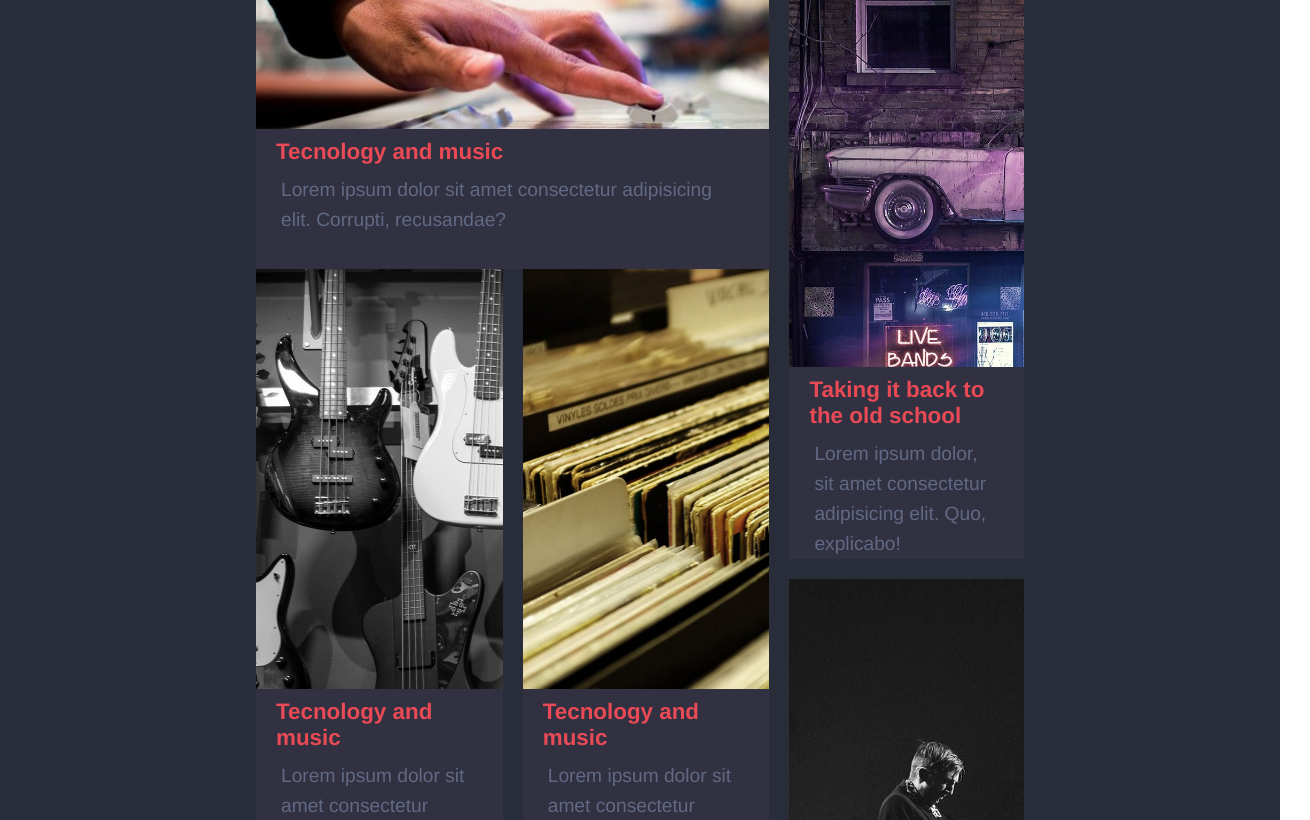
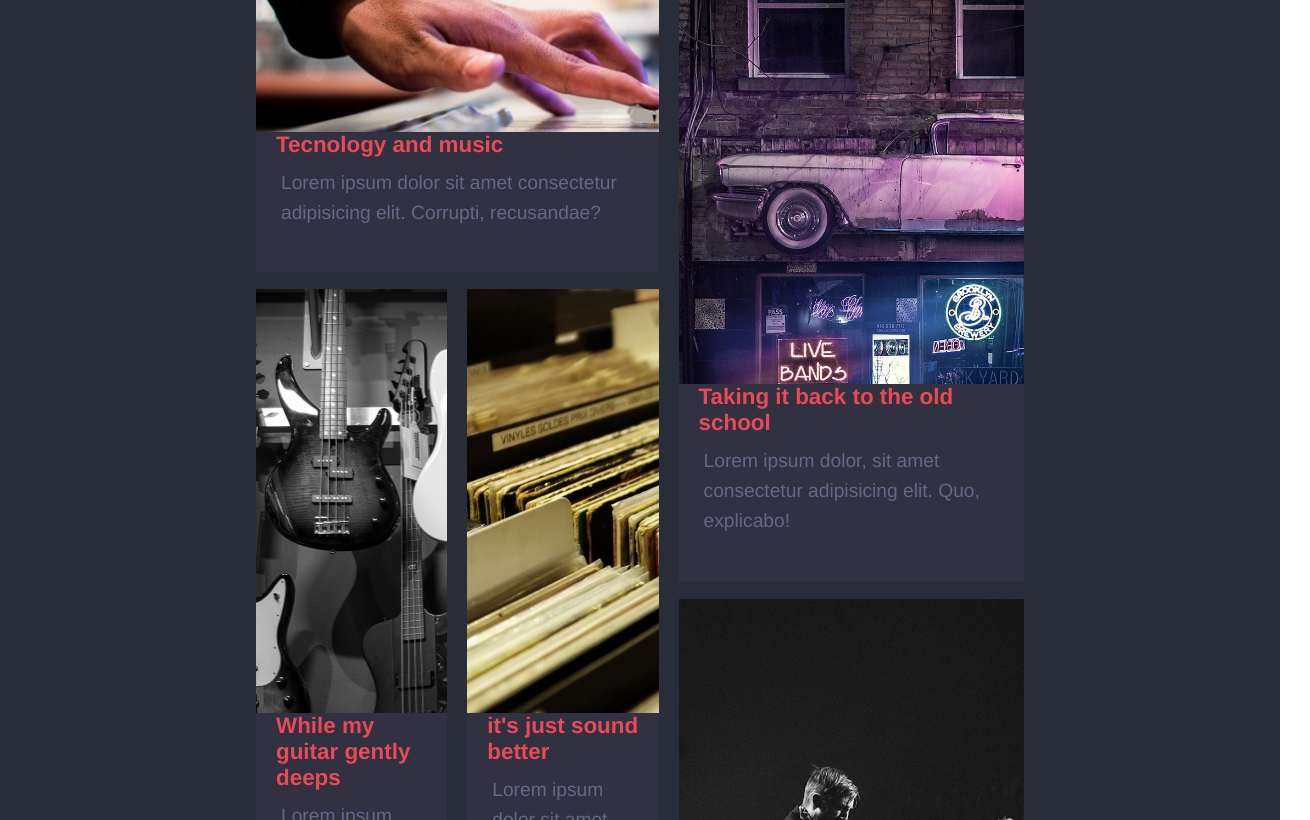
Before and after one commit to GabrielePagnotta/proj-html-vuejs, a Vue app: page / in a window 1280 px wide. Shown: the part 1980-2800 px from the top of the page, 1310 px wide, since content can reach past the window. Built offline with nearby package versions, Linux system fonts and the light colour scheme.

Commit message:
creazione griglia

```diff
--- a/src/App.vue
+++ b/src/App.vue
@@ -54,6 +54,8 @@ export default {
   box-sizing: border-box;
   list-style: none;
 }
+
+
 #app {
   font-family: Avenir, Helvetica, Arial, sans-serif;
   -webkit-font-smoothing: antialiased;
--- a/src/components/header/ContentHeader.vue
+++ b/src/components/header/ContentHeader.vue
@@ -31,7 +31,7 @@
 
 </div>
 
-  <div class="text-box">
+  <!-- <div class="text-box">
     <h1 class="main-title">Untold stories</h1>
     <div class="subtitle-position">
       <p class="italic">There is an untold story behind every favourite song.</p>
@@ -42,7 +42,7 @@
       <button class="btn-live">LIVE DATES</button>
     </div>
 
-  </div>
+  </div> -->
 
     </div>
 </template>
@@ -100,7 +100,7 @@ cursor: pointer;
 }
 .main-title{
   width: 100%;
-  font-size: 9rem;
+  font-size: 8rem;
   color: white;
   margin: 10% 5%;
   justify-content: center;
--- a/src/components/main/GridContent.vue
+++ b/src/components/main/GridContent.vue
@@ -1,172 +1,359 @@
 <template>
     <div class="main-container dflex main-gap">
-        <div>
-            <div class="img-horizontal bg-mixer dflex">
+        <div class="grid-1-cards main-gap dflex f-col">
+            <div class="img-horizontal bg-mixer">
+                <div class="bg-color">
+                    <p class="text-position">Tecnology and music</p>
+                </div>
                 <div class="description h-des-horizontal">
                     <h1>Tecnology and music</h1>
                     <p>Lorem ipsum dolor sit amet consectetur adipisicing elit. Corrupti, recusandae?</p>
                 </div>
            </div>
             <div class="vertical-content-cards main-gap dflex">
-                <div class=" bg-guitars dflex flex-end">
-                <div class="description">
-                   <h1>Tecnology and music</h1>
+                <div class="card bg-guitars ">
+                    <div class="bg-color">
+                        <p class="text-position-vertical">While my guitar gently deeps</p>
+                    </div>
+                    <div class="description-vertical">
+                        <h1>While my guitar gently deeps</h1>
                         <p>Lorem ipsum dolor sit amet consectetur adipisicing elit. Corrupti, recusandae?</p>
                     </div>
                 </div>
 
-                <div class="bg-folders dflex flex-end">
-                    <div class="description">
-                   <h1>Tecnology and music</h1>
+                <div class="card bg-folders  flex-end">
+                    <div class="bg-color">
+                        <p class="text-position-vertical-2">it's just sound better</p>
+                    </div>
+                    <div class="description-vertical">
+                        <h1>it's just sound better</h1>
                         <p>Lorem ipsum dolor sit amet consectetur adipisicing elit. Corrupti, recusandae?</p>
                     </div>
                 </div>
             </div>
-            <div class="img-horizontal bg-public dflex">
-                <div class="description h-des-horizontal">
+            <div class="img-horizontal bg-public ">
+                <div class="bg-color">
+                    <p class="text-position">Tecnology and music</p>
+                </div>
+                <div class="description3 h-des-horizontal">
                     <h1>The flavor of rock</h1>
                     <p>Lorem ipsum dolor sit amet consectetur adipisicing elit. Corrupti, recusandae?</p>
                 </div>
             </div>
         </div>
         <div class="dflex main-gap f-col">
-            <div class="grid-2-cards bg-car dflex">
-                <div class="description">
+
+                <div class="img-vertical bg-car ">
+                    <div class="bg-color">
+                        <p class="text-position-vertical">Taking it back to the old school</p>
+                    </div>
+                    <div class="description-vertical">
                         <h1>Taking it back to the old school</h1>
                         <p>Lorem ipsum dolor, sit amet consectetur adipisicing elit. Quo, explicabo!</p>
                     </div>
                 </div>
 
-            <div class="grid-2-cards bg-composer dflex">
-                <div class="description h-des-guitar">
-                    <h1>Taking it back to the old school</h1>
+                <div class="img-vertical bg-composer ">
+                    <div class="bg-color">
+                        <p class="text-position-vertical">Sharing the stage with a legend</p>
+                    </div>
+                    <div class="description4">
+                        <h1>Sharing the stage with a legend</h1>
                         <p>Lorem ipsum dolor, sit amet consectetur adipisicing elit. Quo, explicabo!</p>
                     </div>
+
                 </div>
+
         </div>
     </div>
 </template>
 
 <script>
 export default {
-        name:"GridContent",
+    name: "GridContent",
 }
 </script>
 
 <style lang="scss" scoped>
+// FLEX COMPOSITION
+.main-gap {
+    gap: 20px
+}
 
-// FLEX COMPOSITION
-.main-gap{
-    gap:20px
-}
-.dflex{
+.dflex {
     display: flex;
 }
-.jc-center{
-    justify-content:center;
+
+.jc-center {
+    justify-content: center;
 }
 
+.al-center{
+    align-items: center;
+}
 
-.flex-end{
+.flex-end {
     align-items: flex-end;
 }
 
-.f-col{
+.f-col {
     flex-direction: column;
 }
 
-.main-gap{
-    gap:20px;
+.main-gap {
+    gap: 20px;
 }
+
 // ---------------------------------------------------
 
 // CONTAINERS
-.main-container{
-    width:60%;
-    margin:0 auto;
+.main-container {
+    width: 60%;
+    margin: 0 auto;
 }
 
-.vertical-content-cards{
+.vertical-content-cards {
     width: 100%;
     height: 600px;
 
 }
-.grid-2-cards{
+
+.grid-2-cards {
     width: 100%;
-    height:calc(100% / 2);
-    background-size: cover;
-    background-repeat: no-repeat;
+    height: calc(100% / 2);
+    align-items: flex-end;
+    transition: transform 1s;
+}
+
+.grid-1-cards {
+    width: 100%;
+    height: calc(100% / 3);
     align-items: flex-end;
 
 }
 
-.img-horizontal{
+.img-horizontal {
     width: 100%;
-    height:350px;
-    background-size: cover;
+    height: 350px;
     align-items: flex-end;
+    transition: transform 1s;
+
+
 }
 
-.description{
+.img-vertical {
     width: 100%;
-    height:30%;
+    height: 100%;
+    align-items: flex-end;
+    transition: transform 1s;
+
+}
+
+.card{
+    transition: transform 1s;
+}
+
+
+.description {
+    visibility: visible;
+    width: 100%;
+    height: 30%;
     background-color: #313141;
     color: #626984;
+    transition: visibility 0.5s, opacity 0.5s;
+    position: relative;
+    z-index: 1;
+    top: -42%;
 
 }
-.h-des-guitar{
-    height:27%;
+
+.description3 {
+    visibility: visible;
+    width: 100%;
+    height: 30%;
+    background-color: #313141;
+    color: #626984;
+    transition: visibility 0.5s, opacity 0.5s;
+    position: relative;
+    z-index: 1;
+    top: -43%;
+
 }
 
-.h-des-horizontal{
-    height:40%;
+.description4 {
+    visibility: visible;
+    width: 100%;
+    height: 30%;
+    background-color: #313141;
+    color: #626984;
+    transition: visibility 0.5s, opacity 0.5s;
+    position: relative;
+    z-index: 1;
+    top: -31.5%;
+
 }
+.description-vertical {
+    visibility: visible;
+    width: 100%;
+    height: 30%;
+    background-color: #313141;
+    color: #626984;
+    transition: visibility 0.5s, opacity 0.5s;
+    position: relative;
+    top: -31%;
+
+}
+
+.h-des-guitar {
+    height: 27%;
+}
+
+.h-des-horizontal {
+    height: 40%;
+}
+
+.bg-color{
+    visibility: visible;
+    opacity: 0;
+    width: 100%;
+    height: 100%;
+    background-color: #ea4a56;
+    transition: visibility 0.7s linear,opacity 0.7s linear;
+    position: relative;
+
+
+}
+.text-position{
+    margin: 0;
+    color: white;
+    position: relative;
+    top: 50%;
+    left: 35%;
+}
+
+.text-position-vertical{
+    margin: 0;
+    color: white;
+    position: relative;
+    top: 40%;
+    left: 15%;
+}
+
+.text-position-vertical-2{
+    margin: 0;
+    color: white;
+    position: relative;
+    top: 40%;
+    left: 25%;
+}
+
+
+
 // -------------------------------------------------------
+
 // BACKGROUND IMAGES
-.bg-folders{
+.bg-folders {
     background-image: url(../../assets/img/blog-post4.jpg);
     background-size: cover;
 }
 
-.bg-guitars{
+.bg-guitars {
     background-image: url(../../assets/img/blog-post3.jpg);
     background-size: cover;
 }
 
-.bg-mixer{
+.bg-mixer {
     background-image: url(../../assets/img/blog_music_techo-800x400.jpg);
     background-size: cover;
 }
 
-.bg-public{
-background-image:url(../../assets/img/blog_flavor_rock.jpg);
+.bg-public {
+    background-image: url(../../assets/img/blog_flavor_rock.jpg);
 }
 
-.bg-car{
-    background-image:url(../../assets/img/blog-post1.jpg);
+.bg-car {
+    background-image: url(../../assets/img/blog-post1.jpg);
     background-size: cover;
 }
 
-.bg-composer{
-    background-image:url(../../assets/img/blog-post2.jpg);
+.bg-composer {
+    background-image: url(../../assets/img/blog-post2.jpg);
     background-size: cover;
 }
+
+
+
 // -----------------------------------------------------------------------------
+
 // STATICS TAGS CONFIGS
-h1{
+h1 {
     color: #ea4a56;
     margin: 10px 20px;
     font-size: 1.4rem;
 }
 
-p{
+p {
     font-size: 1.2rem;
-    margin:10px 25px;
+    margin: 10px 25px;
     line-height: 30px;
 }
-// ---------------------------------------------------------------------------------
+
+.img-horizontal:hover{
+    transform: scale(1.1);
+
+}
 
 
 
+.img-horizontal:hover .bg-color{
+    display: block;
+    visibility: visible;
+    opacity: 0.8;
 
+}
+
+.img-horizontal:hover .description{
+    visibility: hidden;
+    opacity: 0;
+}
+
+.img-horizontal:hover .description3{
+    visibility: hidden;
+    opacity: 0;
+}
+
+.img-vertical:hover{
+    transform: scale(1.1);
+}
+
+.img-vertical:hover .bg-color{
+    display: block;
+    visibility: visible;
+    opacity: 0.8;
+}
+
+.img-vertical:hover .description-vertical{
+    visibility: hidden;
+    opacity: 0;
+}
+
+.img-vertical:hover .description4{
+    visibility: hidden;
+    opacity: 0;
+}
+.card:hover{
+    transform: scale(1.1);
+}
+
+.card:hover .bg-color{
+    display: block;
+    visibility: visible;
+    opacity: 0.8;
+}
+
+.card:hover .description-vertical{
+    visibility: hidden;
+    opacity: 0;
+}
+// ---------------------------------------------------------------------------------
 </style>
```
Lines whose indentation alone changed are shown as unchanged.
